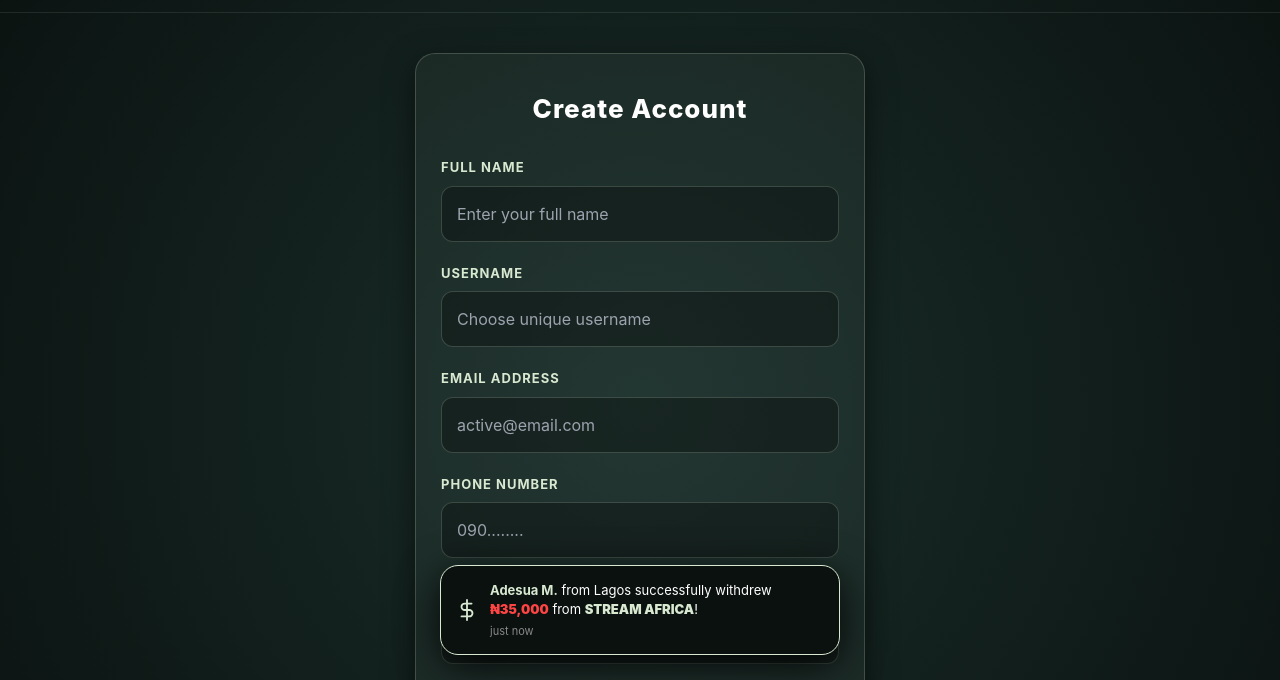
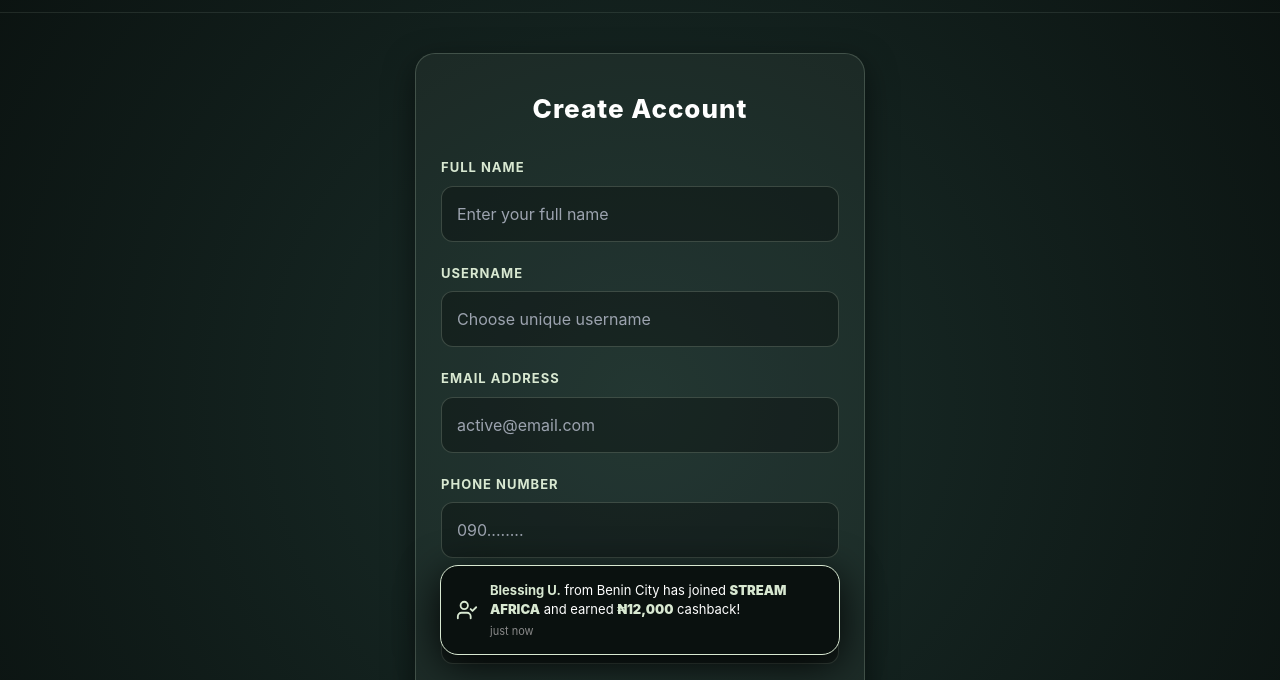
Before and after one commit to Miraclemedia12/Stream-Africa, a plain HTML site: page register.html in a window 1280 px wide. Shown: the part 120-800 px from the top of the page. Drawn offline with nearby package versions, Linux system fonts and the light colour scheme.

Commit message:
register.html

```diff
--- a/register.html
+++ b/register.html
@@ -196,21 +196,22 @@
     <div class="activity-icon">
         <svg id="activity-svg" xmlns="http://www.w3.org/2000/svg" width="22" height="22" viewBox="0 0 24 24" fill="none" stroke="#d8e8d1" stroke-width="2" stroke-linecap="round" stroke-linejoin="round"></svg>
     </div>
-    <div id="activity-text">Connecting to Stream Africa...</div>
+    <div id="activity-text">Authenticating Stream...</div>
 </div>
 
 <script>
+    // SWAPPED & UNIQUE DATA FOR REGISTER PAGE
     const ACTIVITIES = [
-        { name: "Adesua M.", type: "withdrawn", amount: "35,000", location: "Lagos", time: "just now" },
-        { name: "Obinna K.", type: "joined", amount: "12,000", location: "Port Harcourt", time: "2 minutes ago" },
-        { name: "Fatima S.", type: "joined", amount: "12,000", location: "Kano", time: "5 minutes ago" },
-        { name: "Chidi N.", type: "withdrawn", amount: "15,500", location: "Enugu", time: "10 minutes ago" },
-        { name: "Tunde W.", type: "joined", amount: "12,000", location: "Ibadan", time: "1 minute ago" },
-        { name: "Zainab A.", type: "withdrawn", amount: "52,000", location: "Abuja", time: "just now" },
-        { name: "Efe J.", type: "joined", amount: "12,000", location: "Warri", time: "4 minutes ago" },
-        { name: "Ngozi V.", type: "withdrawn", amount: "22,400", location: "Owerri", time: "8 minutes ago" },
-        { name: "Mustapha B.", type: "joined", amount: "12,000", location: "Kaduna", time: "3 minutes ago" },
-        { name: "Amaka R.", type: "withdrawn", amount: "110,000", location: "Onitsha", time: "just now" }
+        { name: "Blessing U.", type: "joined", amount: "12,000", location: "Benin City", time: "just now" },
+        { name: "Kelechi O.", type: "withdrawn", amount: "67,500", location: "Asaba", time: "1 minute ago" },
+        { name: "Suleiman Y.", type: "joined", amount: "12,000", location: "Jos", time: "3 minutes ago" },
+        { name: "Ifeanyi P.", type: "withdrawn", amount: "150,000", location: "Lekki", time: "just now" },
+        { name: "Damilola F.", type: "joined", amount: "12,000", location: "Akure", time: "6 minutes ago" },
+        { name: "Umar G.", type: "withdrawn", amount: "28,200", location: "Sokoto", time: "4 minutes ago" },
+        { name: "Chinwe H.", type: "joined", amount: "12,000", location: "Calabar", time: "2 minutes ago" },
+        { name: "Abubakar L.", type: "withdrawn", amount: "89,000", location: "Maiduguri", time: "10 minutes ago" },
+        { name: "Tobiloba E.", type: "joined", amount: "12,000", location: "Abeokuta", time: "just now" },
+        { name: "Rita X.", type: "withdrawn", amount: "41,300", location: "Uyo", time: "7 minutes ago" }
     ];
 
     let activityIndex = 0;
```
